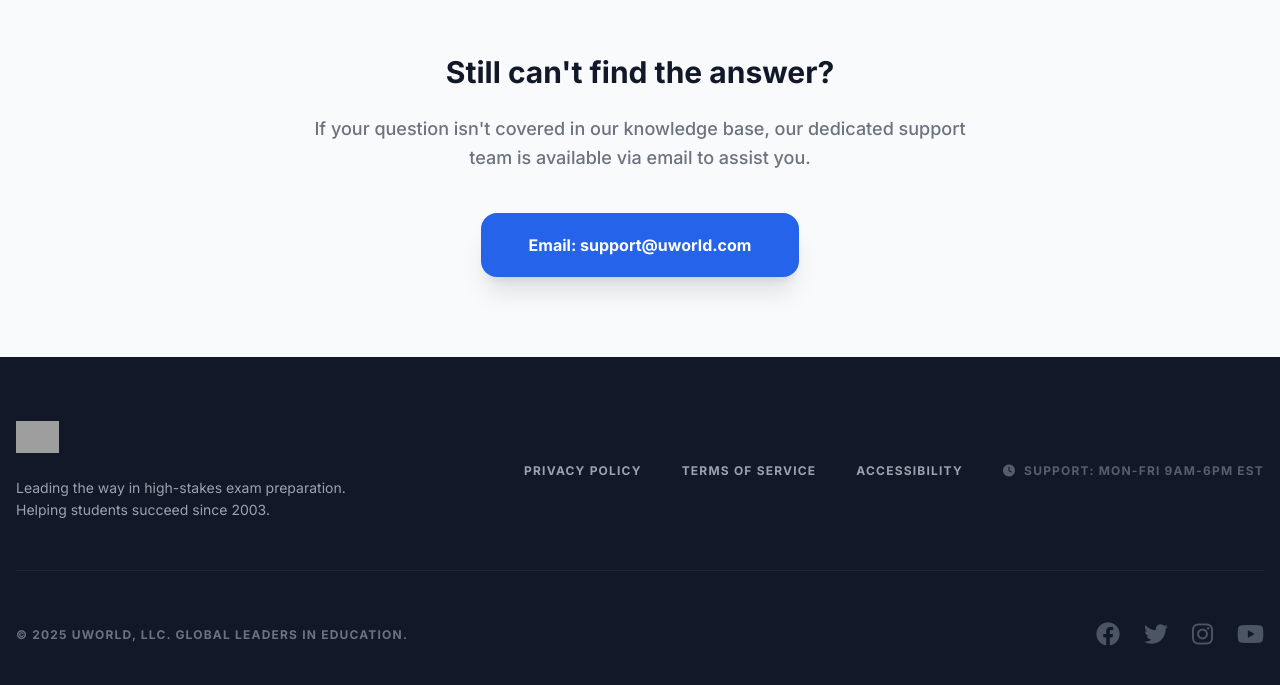
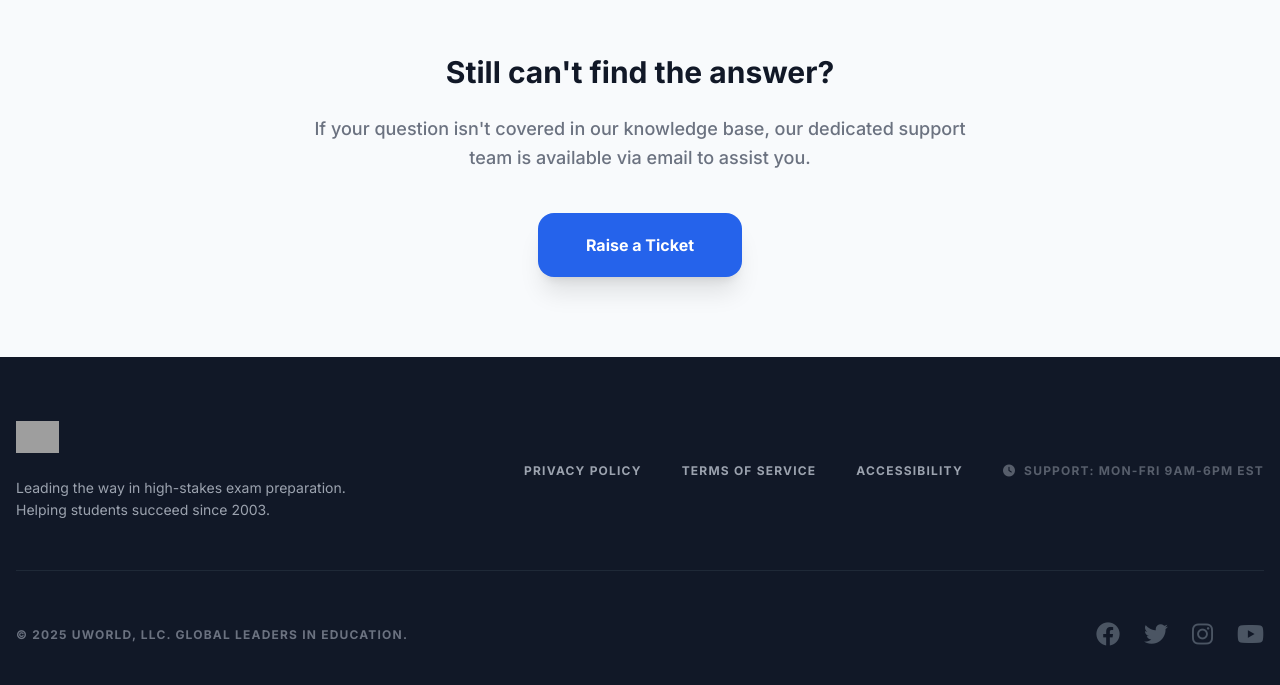
Before and after one commit to sbhimarasetty-uworld/usupport, a React (Vite) app: page / in a window 1280 px wide. Shown: the part 3831-4516 px from the top of the page. Built offline with nearby package versions, Linux system fonts and the light colour scheme; grey boxes are pictures that could not be loaded.

Commit message:
Update App.tsx

```diff
--- a/App.tsx
+++ b/App.tsx
@@ -96,7 +96,7 @@ const App: React.FC = () => {
               If your question isn't covered in our knowledge base, our dedicated support team is available via email to assist you.
             </p>
             <div className="inline-block bg-blue-600 text-white px-12 py-5 rounded-2xl font-black shadow-xl">
-              Email: support@uworld.com
+              Raise a Ticket
             </div>
           </div>
         </section>
```
